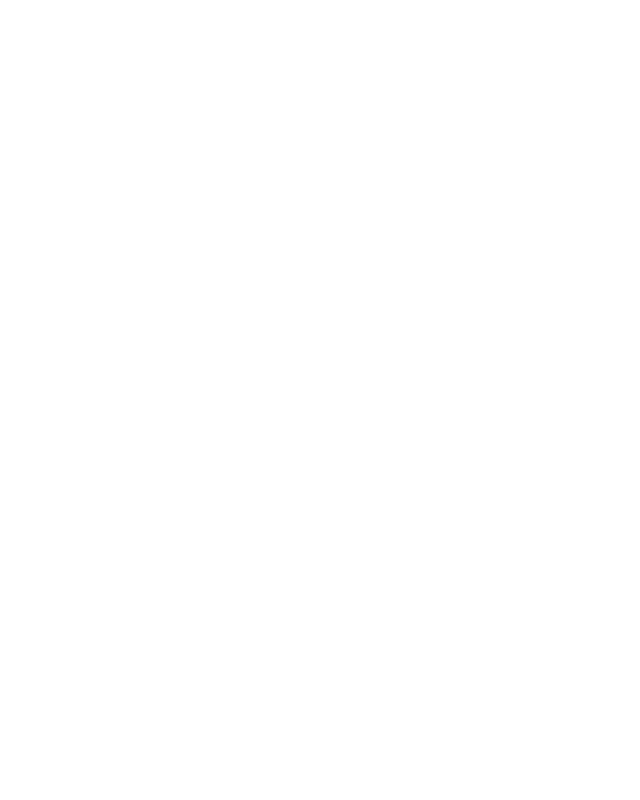
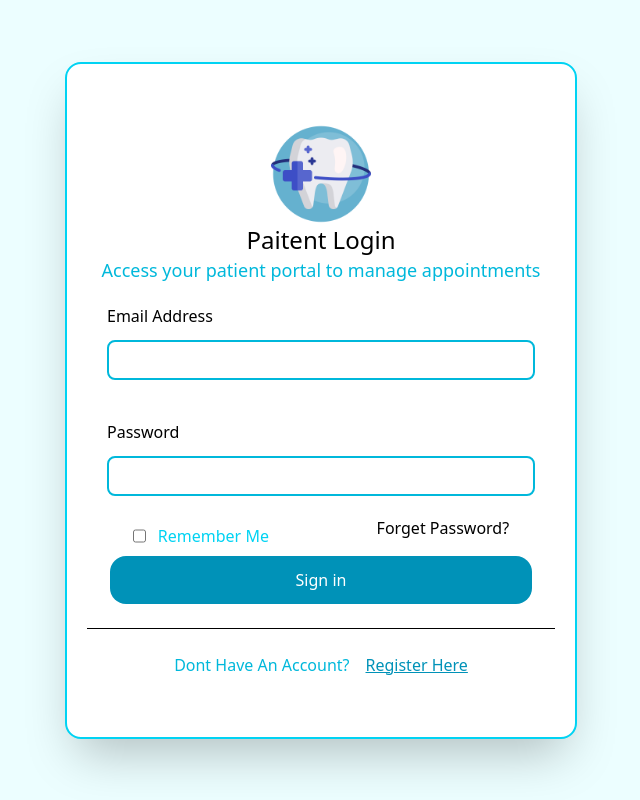
Before and after one commit to HVPasindu/DentPulse, a React app in the folder frontend/: page /login in a window 1280 px wide. Before the commit this address had no page. Shown: the whole page, without its empty margins (319-959 px from the left). Built offline with nearby package versions, Linux system fonts and the light colour scheme; the HTML template or start-up script is replaced by a standard one.

Commit message:
more fixes in patient login

```diff
--- a/frontend/src/App.jsx
+++ b/frontend/src/App.jsx
@@ -7,10 +7,9 @@ import { Services } from './MainInterface Components/ServicesCard'
 import { MiddleSection } from './MainInterface Components/MiddleSection'
 import { Contact } from './MainInterface Components/Contact'
 import Carosuel  from './MainInterface Components/Carosuel'
-import {MainLogin} from './login_page/MainLogin'
 import  Layout  from './Layout'
 import Home from './index/Home'
-
+import MainLogin from './login_page/MainLogin'
 
 function App() {
 
@@ -21,9 +20,10 @@ function App() {
 
           <Route index element={<Home/>}/>
 
+          </Route>
+          <Route path='/login' element={<MainLogin/>}/>
 
 
-          </Route>
 
 
         </Routes>
--- a/frontend/src/MainInterface Components/Header.jsx
+++ b/frontend/src/MainInterface Components/Header.jsx
@@ -1,10 +1,18 @@
 import headerLogo from '../assets/headerLogo.png'
 import loginicon from '../assets/loginicon.png'
 import { TextAlignJustify } from 'lucide-react'
-
+import { useNavigate } from 'react-router-dom'
 
 
 export function Header() {
+
+    const navigate = useNavigate()
+
+    const navigatetologinpage = () =>{
+
+            navigate('/login')
+
+    }
 
     return (
 
@@ -32,7 +40,7 @@ export function Header() {
             </div>
             <div className="">
 
-                <button className=" flex  justify-center w-[150px] border-cyan-500 border-2 rounded-lg p-2 m-2  font-light  text-black text-sm hover:text-cyan-500 hover:bg-cyan-50">
+                <button className=" flex  justify-center w-[150px] border-cyan-500 border-2 rounded-lg p-2 m-2  font-light  text-black text-sm hover:text-cyan-500 hover:bg-cyan-50 "onClick={navigatetologinpage}>
                     <img src={loginicon} className='w-2/12 h-2/12' />
                     <span className=''>Login/Signup</span>
 
--- a/frontend/src/index/Home.jsx
+++ b/frontend/src/index/Home.jsx
@@ -31,7 +31,7 @@ import { Services } from '../MainInterface Components/ServicesCard'
             <Contact/>
           </div>
 
-
+       <a href="/login">login</a>
         </>
 
       )
--- a/frontend/src/login_page/MainLogin.jsx
+++ b/frontend/src/login_page/MainLogin.jsx
@@ -1,7 +1,70 @@
-import React from 'react'
+import React from "react";
+import dental_logo from "../assets/headerLogo.png";
 
-export const MainLogin = () => {
+const MainLogin = () => {
   return (
-    <div>MainLogin</div>
-  )
-}
+    <div className=" bg-cyan-50 flex min-h-screen justify-center items-center ">
+      <div className="border-2 rounded-2xl shadow-2xl border-cyan-400 flex flex-col  p-5 w-[95%] py-15 mx-auto max-w-lg bg-white">
+        <div className="flex flex-col justify-center items-center">
+          <img
+            src={dental_logo}
+            alt="dental_iamge_rest here"
+            className="size-25 "
+          />
+        </div>
+        <div className="flex flex-col justify-center items-center">
+          <h1 className=" text-2xl ">Paitent Login</h1>
+          <h1 className="text-lg text-cyan-500">
+            {" "}
+            Access your patient portal to manage appointments
+          </h1>
+        </div>
+
+        <div className=" ">
+          <form className="flex flex-col">
+            <div className="p-5 flex flex-col gap-3">
+              <label className="">Email Address</label>
+              <input
+                type="email"
+                className="border-2  border-cyan-500 rounded-lg p-1.5 hover:border-gray-500 hover:border-2"
+              />
+            </div>
+            <div className="p-5 flex gap-3 flex-col">
+              <label className="">Password</label>
+              <input
+                type="password"
+                className="border-2 rounded-lg border-cyan-500  p-1.5 hover:border-gray-500 hover:border-2"
+              />
+            </div>
+
+            <div className="flex flex-row justify-around ">
+              <div className="flex flex-row gap-x-3 py-2 ">
+                <input type="checkbox" />
+                <label className="pr-4 text-cyan-400">Remember Me</label>
+              </div>
+
+              <div>
+                <a href="" className="hover:text-cyan-500">
+                  Forget Password?
+                </a>
+              </div>
+            </div>
+            <div className="flex justify-around items-center">
+              <button className="bg-cyan-600 rounded-2xl w-[90%] p-3 text-white  mx-auto hover:bg-cyan-800">
+                Sign in
+              </button>
+            </div>
+            <div className="py-6">
+              <hr/>
+            </div>
+            <div className="flex flex-row justify-center gap-4">
+              <h1 className="text-cyan-500">Dont Have An Account?</h1>
+             <a href="" className="text-cyan-600 hover:text-cyan-700"><u>Register Here</u></a>
+            </div>
+          </form>
+        </div>
+      </div>
+    </div>
+  );
+};
+export default MainLogin;
```
